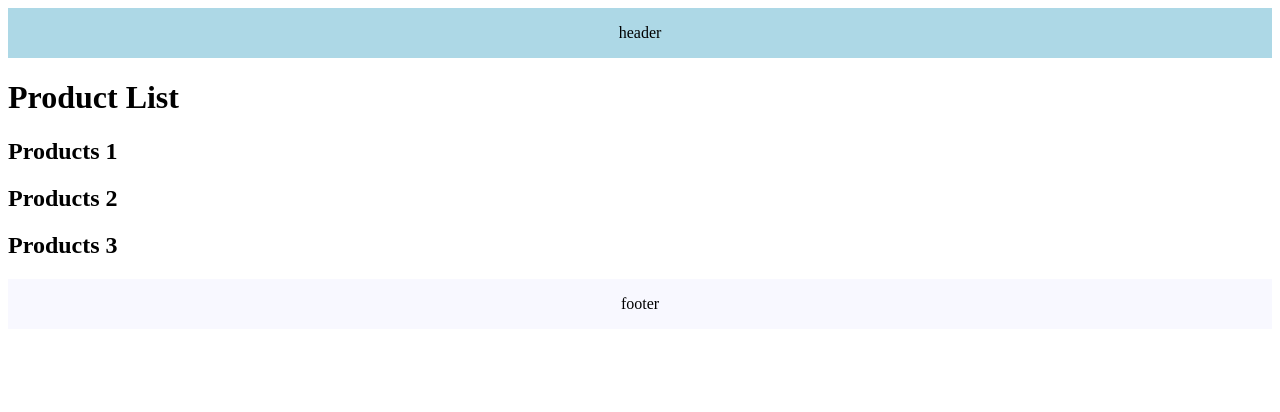
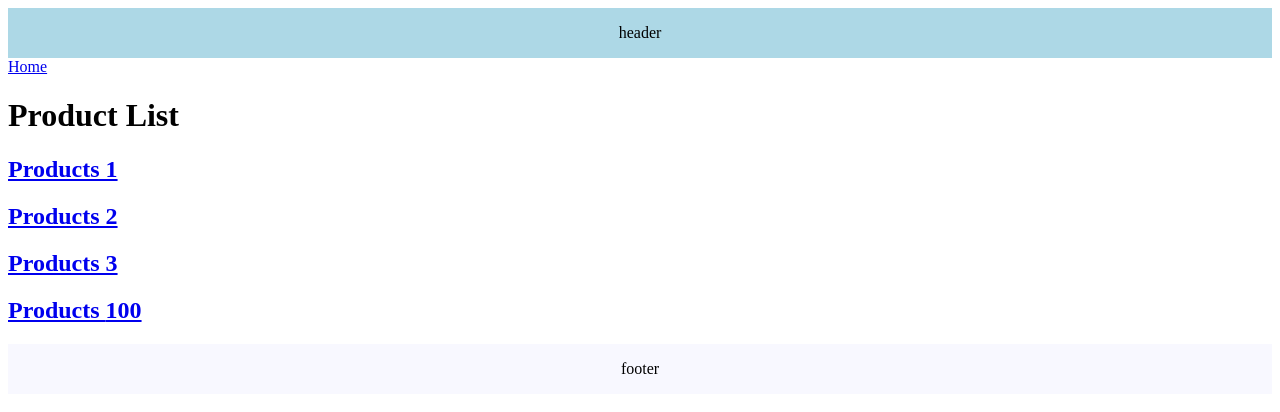
Before and after one commit to yuasys/routing-demo, a Next.js app: page /products in a window 1280 px wide. Shown: the top 412 px of the page. Built offline with nearby package versions, Linux system fonts and the light colour scheme.

Commit message:
Next.js 14 Tutorial-19-Link Coponent Navigation

```diff
--- a/src/app/products/page.tsx
+++ b/src/app/products/page.tsx
@@ -1,9 +1,24 @@
+// Next.js 14 Tutorial-19-Link Coponent Navigation
+import Link from "next/link"
+
 export default function Products() {
+  const productId=100;
   return(
   <>
+  <Link href="/">Home</Link>
   <h1>Product List</h1>
-  <h2>Products 1</h2>
-  <h2>Products 2</h2>
-  <h2>Products 3</h2>
+
+  <h2>
+    <Link href="products/1">Products 1</Link>
+  </h2>
+  <h2>
+    <Link href="products/2">Products 2</Link>
+  </h2>
+  <h2>
+    <Link href="products/3" replace>Products 3</Link>
+  </h2>
+  <h2>
+    <Link href={`products/${productId}`}>Products {productId}</Link>
+  </h2>
   </> )
 }
```
Also changed, not shown: src/app/page.tsx (+9 -1 lines).
